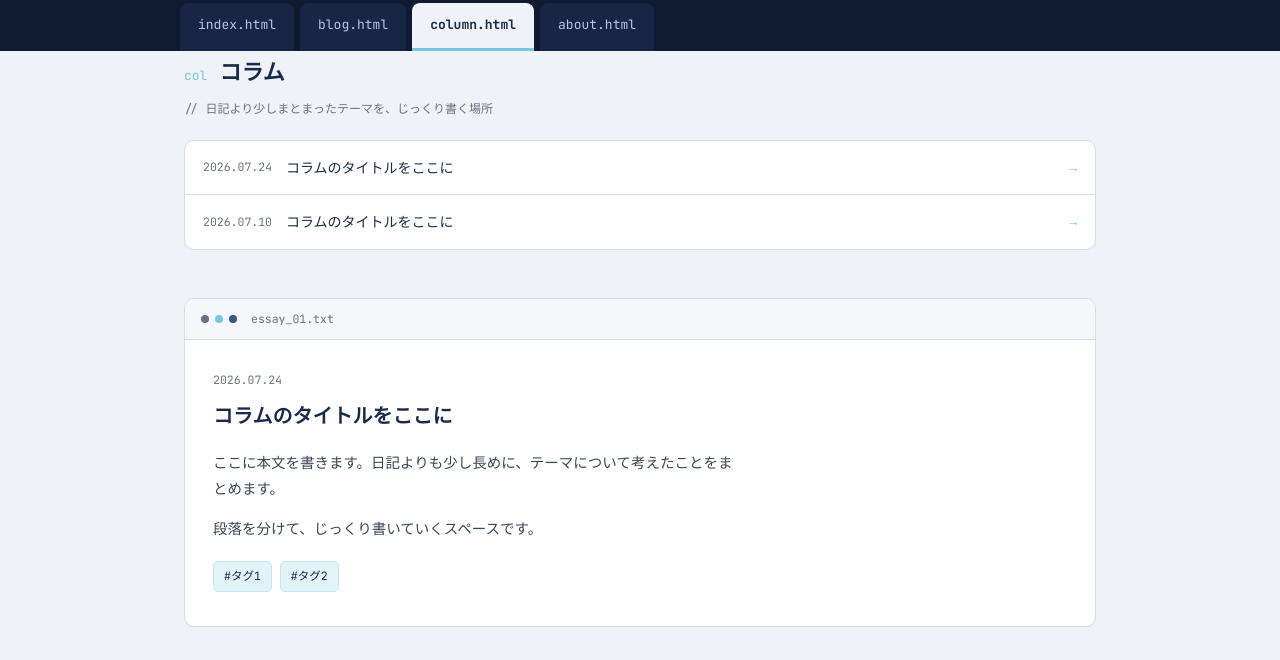
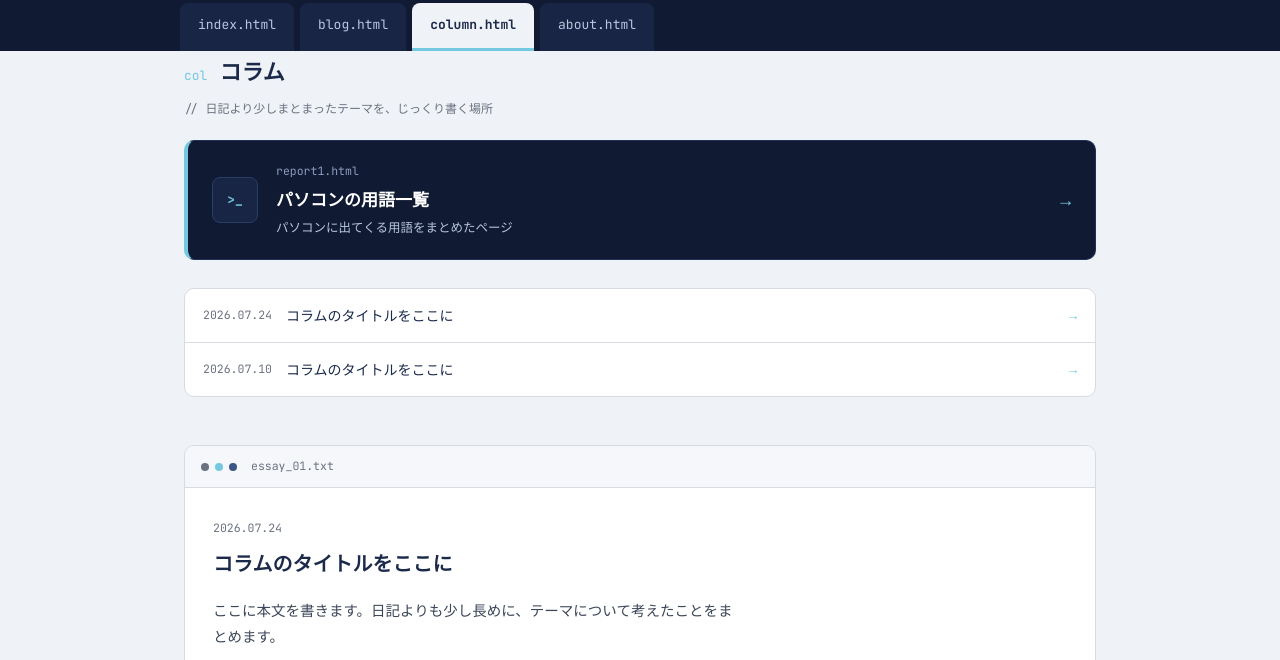
Before and after one commit to Azaleacreativeroom888/fan-computer, a plain HTML site: page column.html in a window 1280 px wide. Shown: the part 125-785 px from the top of the page. Drawn offline with Linux system fonts and the light colour scheme.

Commit message:
Add report link box to column.html
Added a report link box with styling and content for a report.

```diff
--- a/column.html
+++ b/column.html
@@ -62,6 +62,35 @@
   .page-head .num{font-family:var(--mono); color:var(--blue); font-size:13px;}
   .page-head h1{font-family:var(--disp); font-weight:700; font-size:22px;}
   .page-sub{font-family:var(--mono); font-size:12px; color:var(--gray); margin-bottom:20px;}
+
+  /* ---------- Report link box ---------- */
+  .report-box{
+    display:flex; align-items:center; gap:18px;
+    background:var(--navy-deep);
+    border:1px solid #22315A;
+    border-left:4px solid var(--blue);
+    border-radius:10px;
+    padding:20px 24px;
+    margin-bottom:28px;
+    transition:transform .18s ease, box-shadow .18s ease;
+  }
+  .report-box:hover{transform:translateY(-3px); box-shadow:0 16px 30px -18px rgba(16,26,51,0.6);}
+  .report-box .r-icon{
+    flex-shrink:0;
+    width:46px; height:46px;
+    display:flex; align-items:center; justify-content:center;
+    font-family:var(--mono); font-size:13px; font-weight:700;
+    color:var(--blue);
+    background:#182545;
+    border:1px solid #2A3C6A;
+    border-radius:8px;
+  }
+  .report-box .r-text{flex:1; min-width:0;}
+  .report-box .r-file{display:block; font-family:var(--mono); font-size:11.5px; color:#8C9CBE; margin-bottom:2px;}
+  .report-box .r-title{display:block; font-family:var(--disp); font-weight:700; font-size:17px; color:#fff;}
+  .report-box .r-desc{display:block; font-size:12.5px; color:#B9C6DE; margin-top:2px;}
+  .report-box .r-arrow{color:var(--blue); font-family:var(--mono); font-size:18px; transition:transform .15s ease;}
+  .report-box:hover .r-arrow{transform:translateX(4px);}
 
   /* ---------- Index list (jump to article) ---------- */
   .index-list{
@@ -148,6 +177,16 @@
   <div class="page-head"><span class="num">col</span><h1>コラム</h1></div>
   <div class="page-sub">// 日記より少しまとまったテーマを、じっくり書く場所</div>
 
+  <a class="report-box" href="report1.html">
+    <span class="r-icon">&gt;_</span>
+    <span class="r-text">
+      <span class="r-file">report1.html</span>
+      <span class="r-title">パソコンの用語一覧</span>
+      <span class="r-desc">パソコンに出てくる用語をまとめたページ</span>
+    </span>
+    <span class="r-arrow">→</span>
+  </a>
+
   <ul class="index-list">
     <li><a href="#col-01"><span class="idx-date">2026.07.24</span><span class="idx-title">コラムのタイトルをここに</span><span class="idx-arrow">→</span></a></li>
     <li><a href="#col-02"><span class="idx-date">2026.07.10</span><span class="idx-title">コラムのタイトルをここに</span><span class="idx-arrow">→</span></a></li>
```
